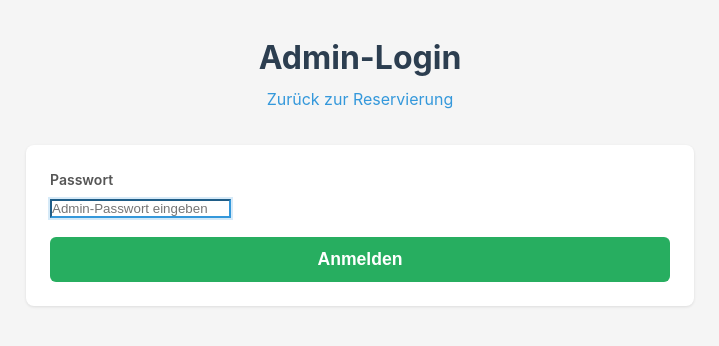
After one commit to henner2000/Tischreservierung, a Flask app: page /admin/login in a window 1280 px wide. The commit adds this page. Shown: the top 346 px of the page, without its empty margins (280-999 px from the left). Run offline with Flask 3, Linux system fonts and the light colour scheme.

Commit message:
Add password protection to admin area
- Login page at /admin/login with password check
- Session-based authentication for all admin routes
- Default password 'admin123', configurable via ADMIN_PASSWORT env var
- Logout route at /admin/logout
- API routes return 401 when not authenticated

https://claude.ai/code/session_015cXujLcq5sgHkH3Sm3e29u

```diff
--- a/app.py
+++ b/app.py
@@ -1,8 +1,11 @@
 import os
 from datetime import datetime, date, time, timedelta
 
-from flask import Flask, render_template, request, jsonify, redirect, url_for
+from functools import wraps
+
+from flask import Flask, render_template, request, jsonify, redirect, url_for, session
 from flask_sqlalchemy import SQLAlchemy
+from werkzeug.security import generate_password_hash, check_password_hash
 
 app = Flask(__name__)
 app.config["SQLALCHEMY_DATABASE_URI"] = "sqlite:///reservierungen.db"
@@ -11,7 +14,22 @@ app.secret_key = os.urandom(24)
 
 db = SQLAlchemy(app)
 
+# Admin-Passwort (beim ersten Start ändern!)
+ADMIN_PASSWORT_HASH = generate_password_hash(os.environ.get("ADMIN_PASSWORT", "admin123"))
+
 SLOT_DURATION_HOURS = 2
+
+
+def admin_erforderlich(f):
+    """Decorator: Prüft ob der Admin eingeloggt ist."""
+    @wraps(f)
+    def decorated(*args, **kwargs):
+        if not session.get("admin_eingeloggt"):
+            if request.is_json or request.path.startswith("/api/"):
+                return jsonify({"error": "Nicht autorisiert"}), 401
+            return redirect(url_for("admin_login"))
+        return f(*args, **kwargs)
+    return decorated
 
 # --- Datenmodell ---
 
@@ -220,12 +238,37 @@ def api_reservieren():
 # --- Routen: Admin ---
 
 
+@app.route("/admin/login", methods=["GET", "POST"])
+def admin_login():
+    if session.get("admin_eingeloggt"):
+        return redirect(url_for("admin"))
+
+    fehler = None
+    if request.method == "POST":
+        passwort = request.form.get("passwort", "")
+        if check_password_hash(ADMIN_PASSWORT_HASH, passwort):
+            session["admin_eingeloggt"] = True
+            return redirect(url_for("admin"))
+        else:
+            fehler = "Falsches Passwort."
+
+    return render_template("admin_login.html", fehler=fehler)
+
+
+@app.route("/admin/logout")
+def admin_logout():
+    session.pop("admin_eingeloggt", None)
+    return redirect(url_for("index"))
+
+
 @app.route("/admin")
+@admin_erforderlich
 def admin():
     return render_template("admin.html")
 
 
 @app.route("/api/admin/oeffnungszeiten", methods=["GET"])
+@admin_erforderlich
 def api_oeffnungszeiten():
     alle = Oeffnungszeit.query.order_by(Oeffnungszeit.wochentag).all()
     return jsonify([
@@ -242,6 +285,7 @@ def api_oeffnungszeiten():
 
 
 @app.route("/api/admin/oeffnungszeiten/<int:oz_id>", methods=["PUT"])
+@admin_erforderlich
 def api_oeffnungszeit_update(oz_id):
     oz = Oeffnungszeit.query.get_or_404(oz_id)
     data = request.get_json()
@@ -258,6 +302,7 @@ def api_oeffnungszeit_update(oz_id):
 
 
 @app.route("/api/admin/reservierungen", methods=["GET"])
+@admin_erforderlich
 def api_admin_reservierungen():
     datum_str = request.args.get("datum")
     query = Reservierung.query
@@ -287,6 +332,7 @@ def api_admin_reservierungen():
 
 
 @app.route("/api/admin/reservierungen/<int:res_id>", methods=["DELETE"])
+@admin_erforderlich
 def api_admin_reservierung_loeschen(res_id):
     res = Reservierung.query.get_or_404(res_id)
     db.session.delete(res)
@@ -295,6 +341,7 @@ def api_admin_reservierung_loeschen(res_id):
 
 
 @app.route("/api/admin/tische", methods=["GET"])
+@admin_erforderlich
 def api_admin_tische():
     tische = Tisch.query.order_by(Tisch.nummer).all()
     return jsonify([
@@ -304,6 +351,7 @@ def api_admin_tische():
 
 
 @app.route("/api/admin/tische", methods=["POST"])
+@admin_erforderlich
 def api_admin_tisch_erstellen():
     """Erstellt einen neuen Tisch."""
     data = request.get_json()
@@ -335,6 +383,7 @@ def api_admin_tisch_erstellen():
 
 
 @app.route("/api/admin/tische/<int:tisch_id>", methods=["PUT"])
+@admin_erforderlich
 def api_admin_tisch_update(tisch_id):
     """Aktualisiert einen Tisch (Nummer und/oder Plätze)."""
     tisch = Tisch.query.get_or_404(tisch_id)
@@ -355,6 +404,7 @@ def api_admin_tisch_update(tisch_id):
 
 
 @app.route("/api/admin/tische/<int:tisch_id>", methods=["DELETE"])
+@admin_erforderlich
 def api_admin_tisch_loeschen(tisch_id):
     """Löscht einen Tisch (nur wenn keine Reservierungen vorhanden)."""
     tisch = Tisch.query.get_or_404(tisch_id)
--- a/templates/admin.html
+++ b/templates/admin.html
@@ -10,7 +10,7 @@
     <div class="container">
         <header>
             <h1>Admin-Bereich</h1>
-            <p class="subtitle"><a href="/">Zurück zur Reservierung</a></p>
+            <p class="subtitle"><a href="/">Zurück zur Reservierung</a> | <a href="/admin/logout">Abmelden</a></p>
         </header>
 
         <!-- Tabs -->
--- /dev/null
+++ b/templates/admin_login.html
@@ -0,0 +1,31 @@
+<!DOCTYPE html>
+<html lang="de">
+<head>
+    <meta charset="UTF-8">
+    <meta name="viewport" content="width=device-width, initial-scale=1.0">
+    <title>Admin-Login - Tischreservierung</title>
+    <link rel="stylesheet" href="{{ url_for('static', filename='style.css') }}">
+</head>
+<body>
+    <div class="container">
+        <header>
+            <h1>Admin-Login</h1>
+            <p class="subtitle"><a href="/">Zurück zur Reservierung</a></p>
+        </header>
+
+        <div class="form-section">
+            {% if fehler %}
+                <p class="status-fehler" style="margin-bottom: 1rem;">{{ fehler }}</p>
+            {% endif %}
+
+            <form method="POST" action="{{ url_for('admin_login') }}">
+                <div class="form-group">
+                    <label for="passwort">Passwort</label>
+                    <input type="password" id="passwort" name="passwort" placeholder="Admin-Passwort eingeben" required autofocus>
+                </div>
+                <button type="submit" class="btn-primary" style="margin-top: 1rem;">Anmelden</button>
+            </form>
+        </div>
+    </div>
+</body>
+</html>
```
